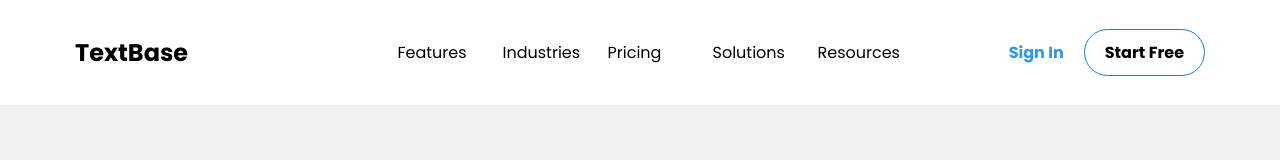
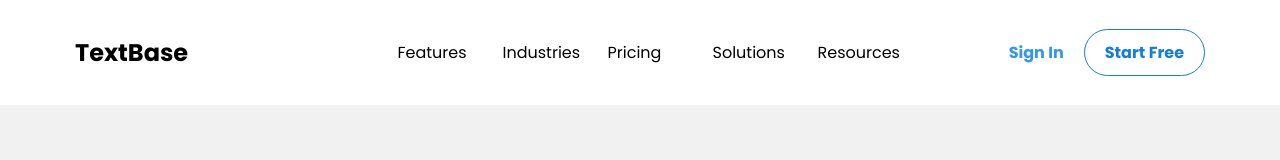
Before and after one commit to chandae/websites, a plain HTML site: page text-marketing/index.html in a window 1280 px wide. In both pictures the pointer is over the link "Start Free". Shown: the top 160 px of the page. Drawn offline with Linux system fonts and the light colour scheme.

Commit message:
new commit; change btn color on hover

```diff
--- a/text-marketing/css/chantis.css
+++ b/text-marketing/css/chantis.css
@@ -94,7 +94,7 @@ a:hover {
   transition: all .3s ease-in-out;
 }
 .btn:hover {
-  color: #000;
+  color: rgb(18, 126, 221);
   background-color: #ffffff;
   border: 1px solid rgb(18, 126, 221);
   transition: all .3s ease-in-out;
```
